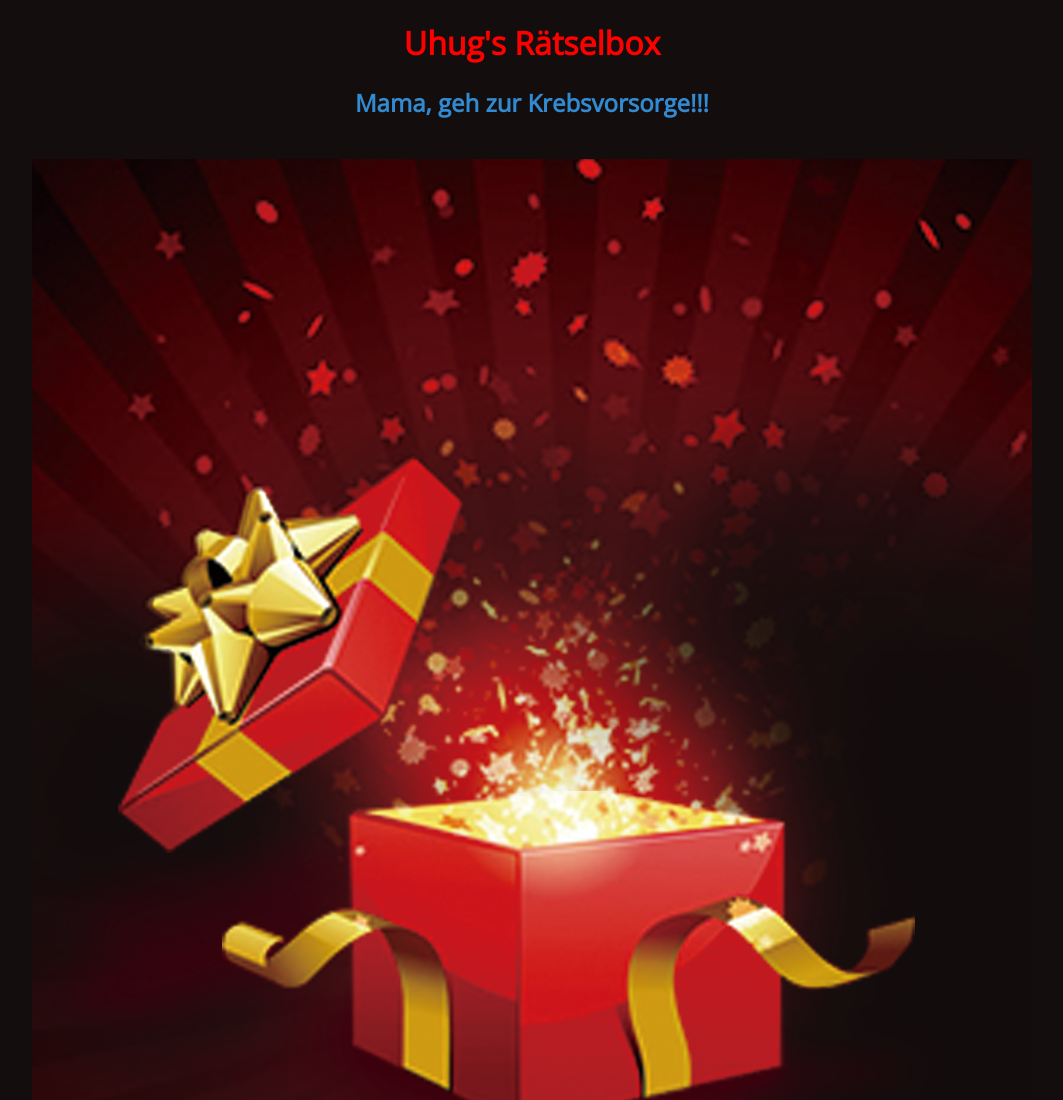
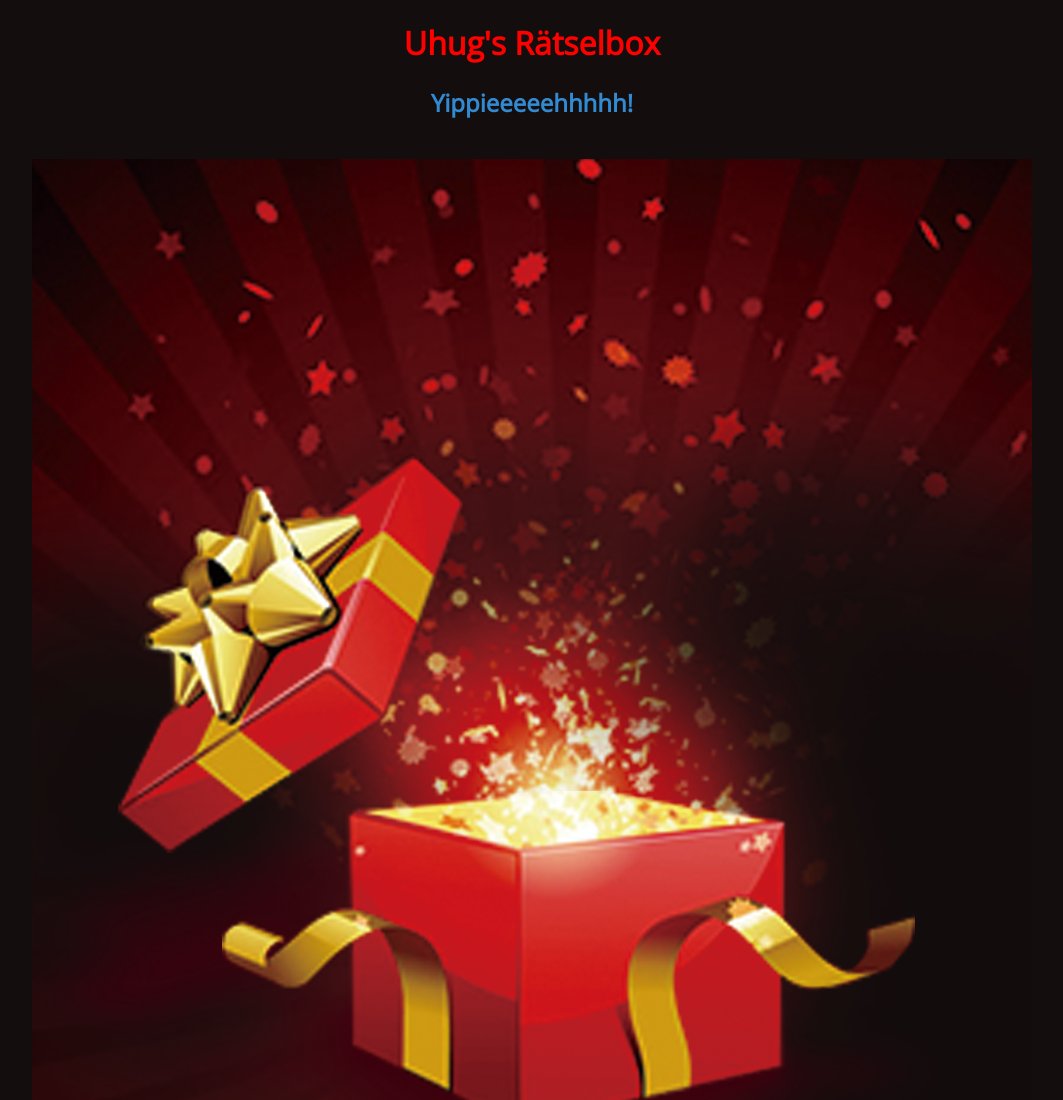
Before and after one commit to Generian/GDuhug, a website: page web/pages/open_box.html in a window 1280 px wide. Shown: the top 1100 px of the page, without its empty margins (108-1171 px from the left). Drawn offline with nearby package versions, Linux system fonts and the light colour scheme.

Commit message:
neue Seiten

```diff
--- a/web/pages/open_box.html
+++ b/web/pages/open_box.html
@@ -19,9 +19,7 @@
   <body style="background-color: rgb(19, 13, 13)">
     <h1 class="haupttitel">Uhug's Rätselbox</h1>
 
-    <!-- <h2 class="raetselname">Yippieeeeehhhhh!</h2> -->
-
-    <h2 class="raetselname">Mama, geh zur Krebsvorsorge!!!</h2>
+    <h2 class="raetselname">Yippieeeeehhhhh!</h2>
 
     <div>
       <img alt="open_box" src="/assets/openbox.png" />
```
